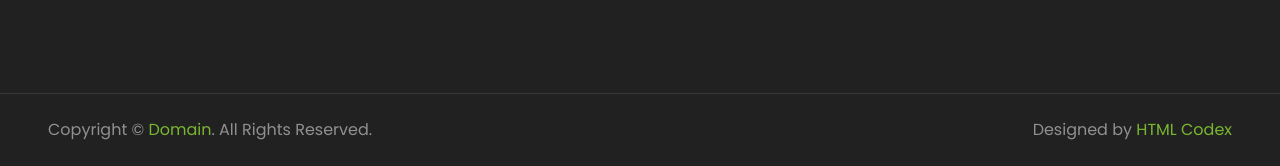
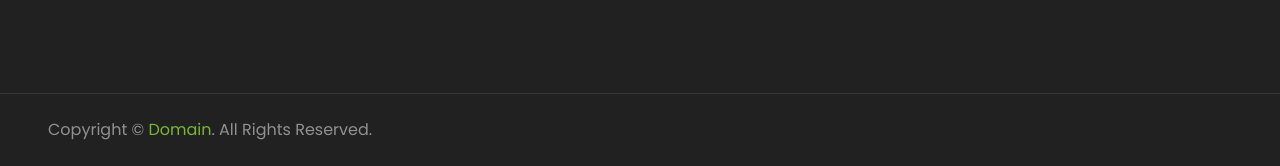
Before and after one commit to Miguel1488/travel, a plain HTML site: page index.html in a window 1280 px wide. Shown: the part 7945-8111 px from the top of the page. Drawn offline with nearby package versions, Linux system fonts and the light colour scheme.

Commit message:
Update index.html
refresh

```diff
--- a/index.html
+++ b/index.html
@@ -813,12 +813,7 @@
             <div class="col-lg-6 text-center text-md-left mb-3 mb-md-0">
                 <p class="m-0 text-white-50">Copyright &copy; <a href="#">Domain</a>. All Rights Reserved.</a>
                 </p>
-            </div>
-            <div class="col-lg-6 text-center text-md-right">
-                <p class="m-0 text-white-50">Designed by <a href="https://htmlcodex.com">HTML Codex</a>
-                </p>
-            </div>
-        </div>
+
     </div>
     <!-- Footer End -->
 
```
